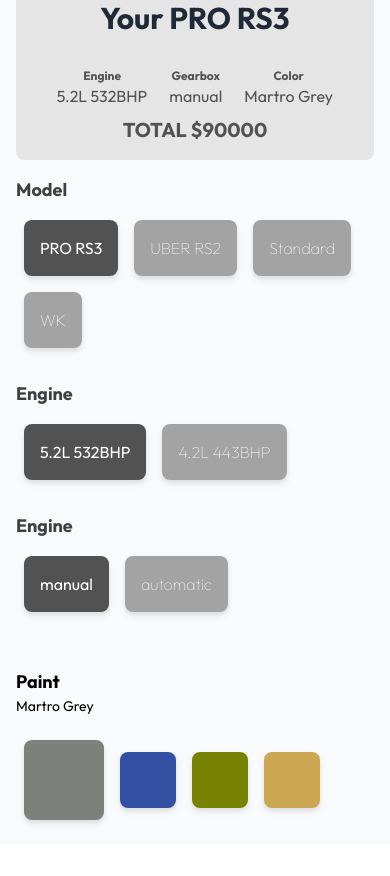
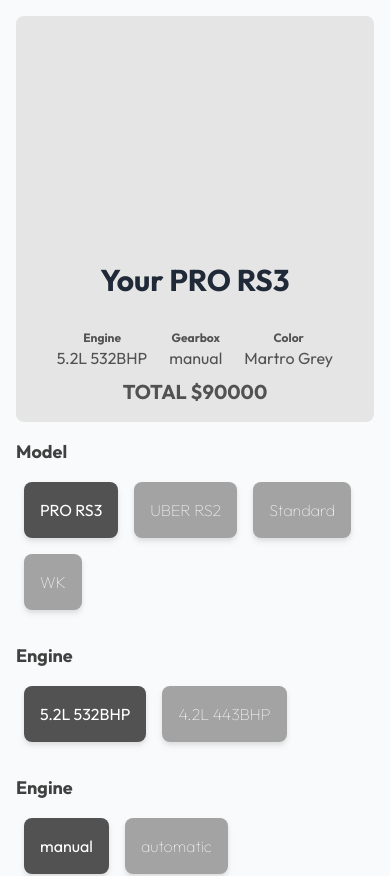
Before and after one commit to dan-laskowski/react-car-customizator, a React (Vite) app: page / in a window 390 px wide. Shown: the top 876 px of the page. Before the commit the page ends 844 px from the top, so only its background shows below. Built offline with nearby package versions, Linux system fonts and the light colour scheme.

Commit message:
layout fix

```diff
--- a/src/components/App.jsx
+++ b/src/components/App.jsx
@@ -5,7 +5,7 @@ import Summary from './Summary';
 const App = () => {
   return (
     <div className="dark:bg-slate-900 bg-gray-50">
-      <main className="mx-4 w-max-xl h-screen font-outfit flex flex-col-reverse md:flex-row ">
+      <main className="mx-4 w-max-xl min-h-screen font-outfit flex flex-col-reverse md:flex-row ">
         <section className="mb-4 min-h-min  md:h-auto w-full grid place-items-center ">
           <Form />
         </section>
```
